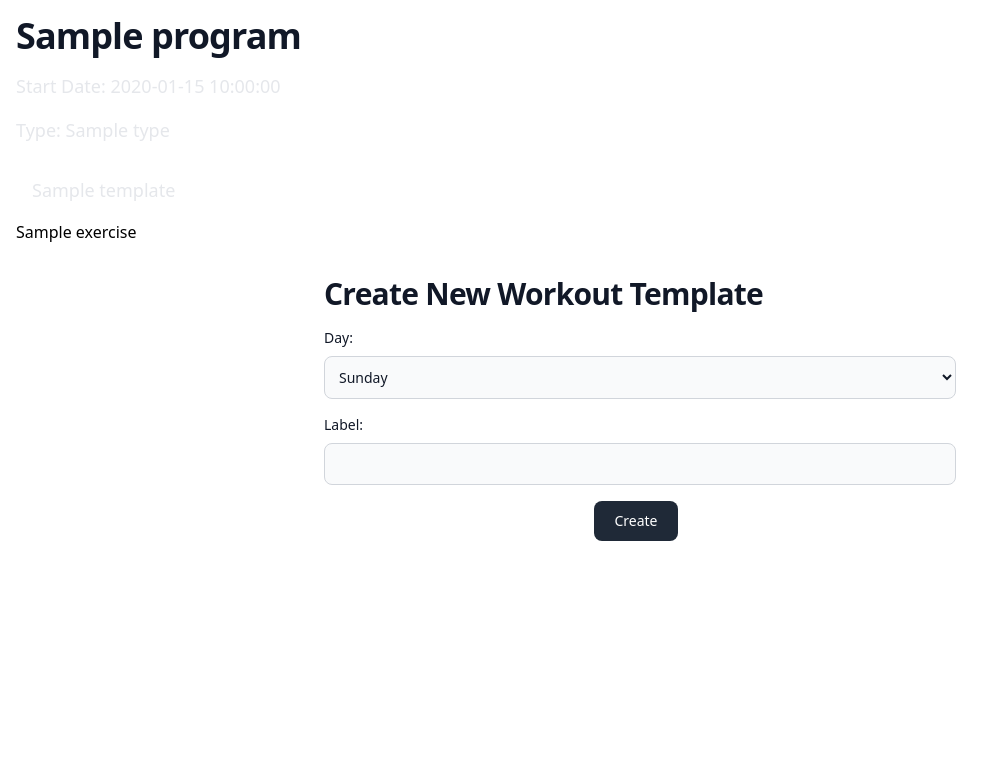
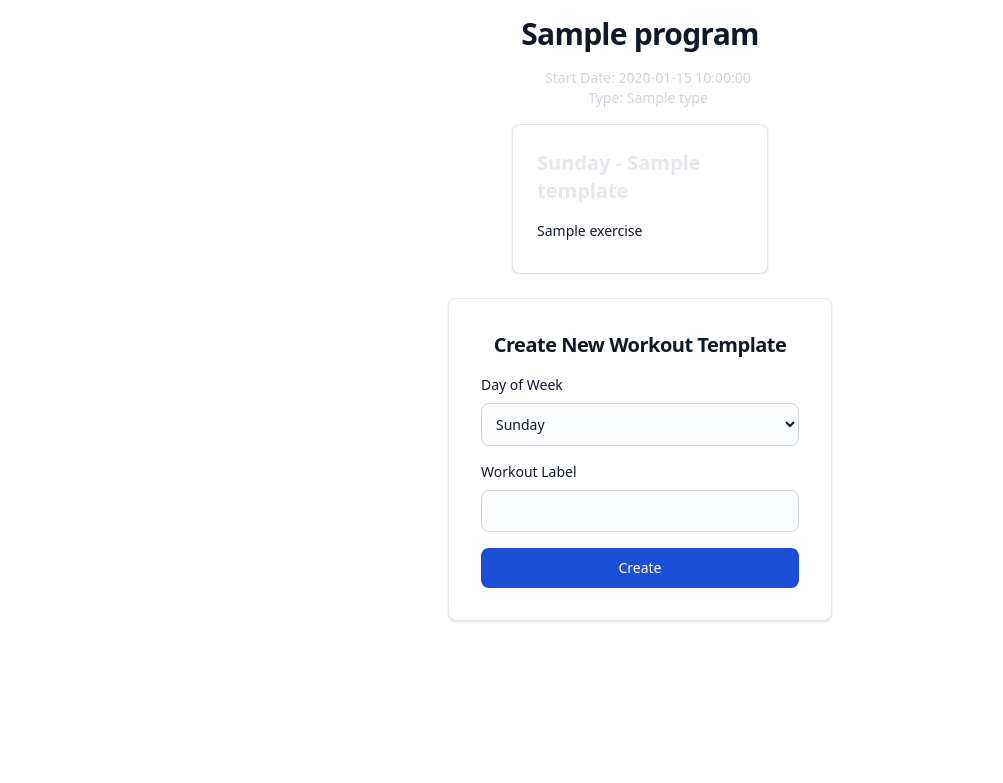
Before and after one commit to paulharbulak-maxar/exercise-db, a FastAPI app: page /programs/1 in a window 1280 px wide. Shown: the top 783 px of the page, without its empty margins (0-1003 px from the left). Run offline with FastAPI, Linux system fonts and the light colour scheme; tables that the repository leaves empty hold one stand-in row (values such as "Sample post"); some libraries are stand-ins or nearby versions.

Commit message:
Update styles in selected_program.html. Add links from workout template cards to workout template page. Jinja template function to get day of week.

```diff
--- a/main.py
+++ b/main.py
@@ -29,6 +29,26 @@ sqlite_url = f"sqlite:///{sqlite_file_name}"
 connect_args = {"check_same_thread": False}
 engine = create_engine(sqlite_url, echo=True, connect_args=connect_args)
 templates = Jinja2Templates(directory="templates/")
+
+DAYS = [
+    "Sunday",
+    "Monday",
+    "Tuesday",
+    "Wednesday",
+    "Thursday",
+    "Friday",
+    "Saturday",
+]
+
+
+def get_weekday(d):
+    if d > 0 and d <= 7:
+        return DAYS[d - 1]
+    else:
+        return "ERROR"
+
+
+templates.env.globals["get_weekday"] = get_weekday
 
 
 def create_db_and_tables():
--- a/templates/selected_program.html
+++ b/templates/selected_program.html
@@ -3,34 +3,39 @@
     <title>Program</title>
     <script src="https://cdn.tailwindcss.com"></script>
 </head>
-<body class="dark:bg-gray-500">
-    <h1 class="m-4 text-2xl md:text-3xl lg:text-4xl font-extrabold leading-none tracking-tight text-gray-900 dark:text-white">
+<body class="dark:bg-gray-900">
+    <h1 class="flex place-content-center m-4 text-xl md:text-2xl lg:text-3xl font-bold leading-none tracking-tight text-gray-900 dark:text-white">
         {{ program.name }}
     </h1>
-    <p class="m-4 text-lg text-gray-200">Start Date: {{ program.start_date }}</p>
-    <p class="m-4 text-lg text-gray-200">Type: {{ program.program_type.name }}</p>
-    <div class="relative overflow-x-auto m-4">
+    <p class="flex place-content-center ml-4 text-sm text-gray-300">Start Date: {{ program.start_date }}</p>
+    <p class="flex place-content-center ml-4 mb-1 text-sm text-gray-300">Type: {{ program.program_type.name }}</p>
+    <div class="flex flex-row justify-center relative overflow-x-auto m-4 gap-4">
         {% for workout_template in workout_templates %}
-        <p class="m-4 text-lg text-gray-200">{{ workout_template.label }}</p>
-        <ul>
-        {% for template_exercise in workout_template.exercises %}
-            <li>{{ template_exercise.exercise.name }}</li>
-        {% endfor %}
-        </ul>
+        <div class="flex flex-col grow max-w-64">
+            <a href="{{ url_for('get_workout_template', template_id=workout_template.id) }}"
+               class="grow block max-w-sm p-6 bg-white border border-gray-200 rounded-lg shadow hover:bg-gray-100 dark:bg-gray-800 dark:border-gray-700 dark:hover:bg-gray-700">
+            <h2 class="mb-2 text-md md:text-lg lg:text-xl text-gray-200 font-bold">
+                {{ get_weekday(workout_template.day_of_week) }} - {{ workout_template.label }}
+            </h2>
+            <ul class="text-sm font-medium text-gray-900 dark:text-white">
+            {% for template_exercise in workout_template.exercises %}
+                <li class="py-2">{{ template_exercise.exercise.name }}</li>
+            {% endfor %}
+            </ul>
+            </a>
+        </div>
         {% endfor %}
     </div>
     <form action="/workout_templates" method="post" enctype="multipart/form-data">
-    <div class="form-group gap-2 m-2">
-        <div class="flex justify-center">
-            <h1 class="basis-1/2 m-4 text-xl md:text-2xl lg:text-3xl font-extrabold leading-none tracking-tight text-gray-900 dark:text-white">
+        <div class="flex flex-row justify-center">
+        <div class="form-group gap-2 m-2 w-full max-w-sm p-4 bg-white border border-gray-200 rounded-lg shadow sm:p-6 md:p-8 dark:bg-gray-800 dark:border-gray-700">
+            <h2 class="flex place-content-center mb-4 text-xl md:text-xl lg:text-xl font-bold leading-none tracking-tight text-gray-900 dark:text-white">
                 Create New Workout Template
-            </h1>
-        </div>
-        <input class="hidden" id="program_id" name="program_id" value={{ program.id }}>
-        <div class="flex justify-center">
-            <div class="mb-4 basis-1/2">
-                <label for="day_of_week" class="block mb-2 text-sm font-medium text-gray-900 dark:text-white">Day:</label>
-                <select id="day_of_week" name="day_of_week" class="basis-1/2 bg-gray-50 border border-gray-300 text-gray-900 text-sm rounded-lg focus:ring-blue-500 focus:border-blue-500 block w-full p-2.5 dark:bg-gray-700 dark:border-gray-600 dark:placeholder-gray-400 dark:text-white dark:focus:ring-blue-500 dark:focus:border-blue-500">
+            </h2>
+            <input class="hidden" id="program_id" name="program_id" value={{ program.id }}>
+            <div class="mb-4">
+                <label for="day_of_week" class="block mb-2 text-sm font-medium text-gray-900 dark:text-white">Day of Week</label>
+                <select id="day_of_week" name="day_of_week" class="bg-gray-50 border border-gray-300 text-gray-900 text-sm rounded-lg focus:ring-blue-500 focus:border-blue-500 block w-full p-2.5 dark:bg-gray-700 dark:border-gray-600 dark:placeholder-gray-400 dark:text-white dark:focus:ring-blue-500 dark:focus:border-blue-500">
                     <option value=1>Sunday</option>
                     <option value=2>Monday</option>
                     <option value=3>Tuesday</option>
@@ -40,17 +45,11 @@
                     <option value=7>Saturday</option>
                 </select>
             </div>
+            <label for="label" class="block mb-2 text-sm font-medium text-gray-900 dark:text-white">Workout Label</label>
+            <input type="text" id="label" name="label" class="mb-4 bg-gray-50 border border-gray-300 text-gray-900 text-sm rounded-lg focus:ring-blue-500 focus:border-blue-500 block w-full p-2.5 dark:bg-gray-700 dark:border-gray-600 dark:placeholder-gray-400 dark:text-white dark:focus:ring-blue-500 dark:focus:border-blue-500">
+            <button id="create" type='submit' class="w-full text-white bg-blue-700 hover:bg-blue-800 focus:ring-4 focus:outline-none focus:ring-blue-300 font-medium rounded-lg text-sm px-5 py-2.5 text-center dark:bg-blue-600 dark:hover:bg-blue-700 dark:focus:ring-blue-800">Create</button>
         </div>
-        <div class="mb-4 flex justify-center">
-            <div class="basis-1/2">
-                <label for="label" class="block mb-2 text-sm font-medium text-gray-900 dark:text-white">Label:</label>
-                <input type="text" id="label" name="label" class="bg-gray-50 border border-gray-300 text-gray-900 text-sm rounded-lg focus:ring-blue-500 focus:border-blue-500 block w-full p-2.5 dark:bg-gray-700 dark:border-gray-600 dark:placeholder-gray-400 dark:text-white dark:focus:ring-blue-500 dark:focus:border-blue-500">
-            </div>
         </div>
-        <div class="flex justify-center">
-            <button id="create" type='submit' class="text-white bg-gray-800 hover:bg-gray-900 focus:outline-none focus:ring-4 focus:ring-gray-300 font-medium rounded-lg text-sm px-5 py-2.5 me-2 mb-2 dark:bg-gray-800 dark:hover:bg-gray-700 dark:focus:ring-gray-700 dark:border-gray-700">Create</button>
-        </div>
-    </div>
-</form>
+    </form>
 </body>
 </html>
```
